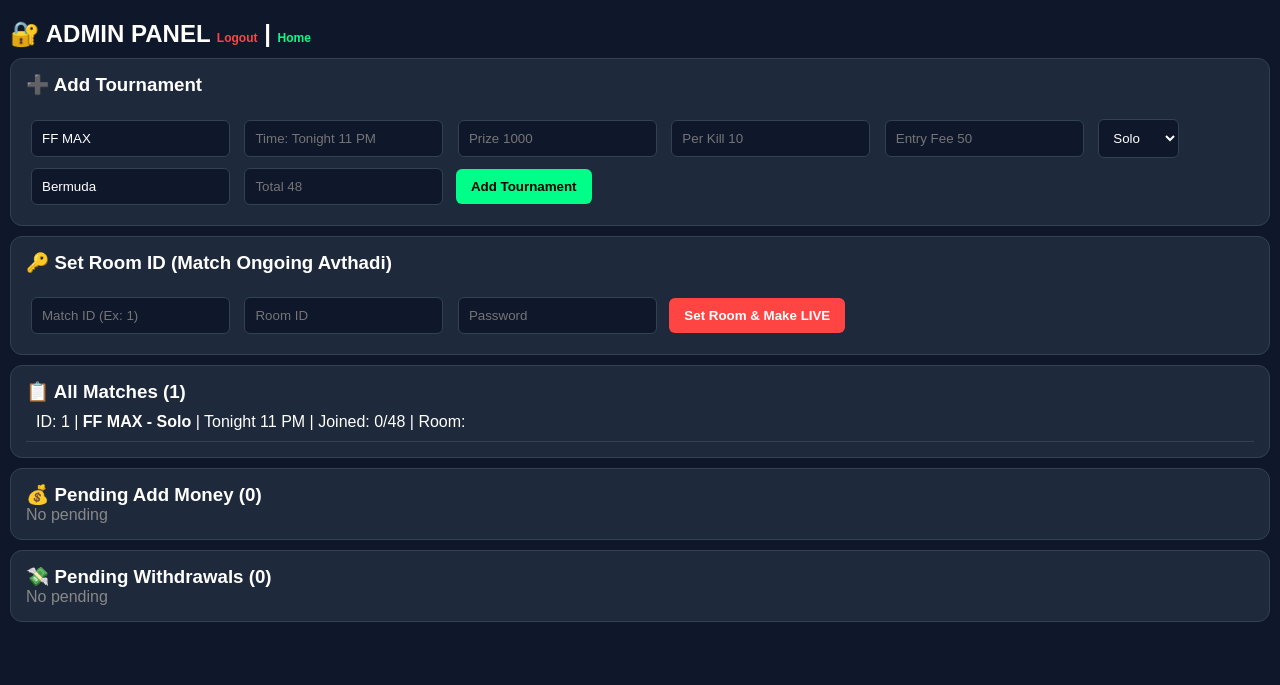
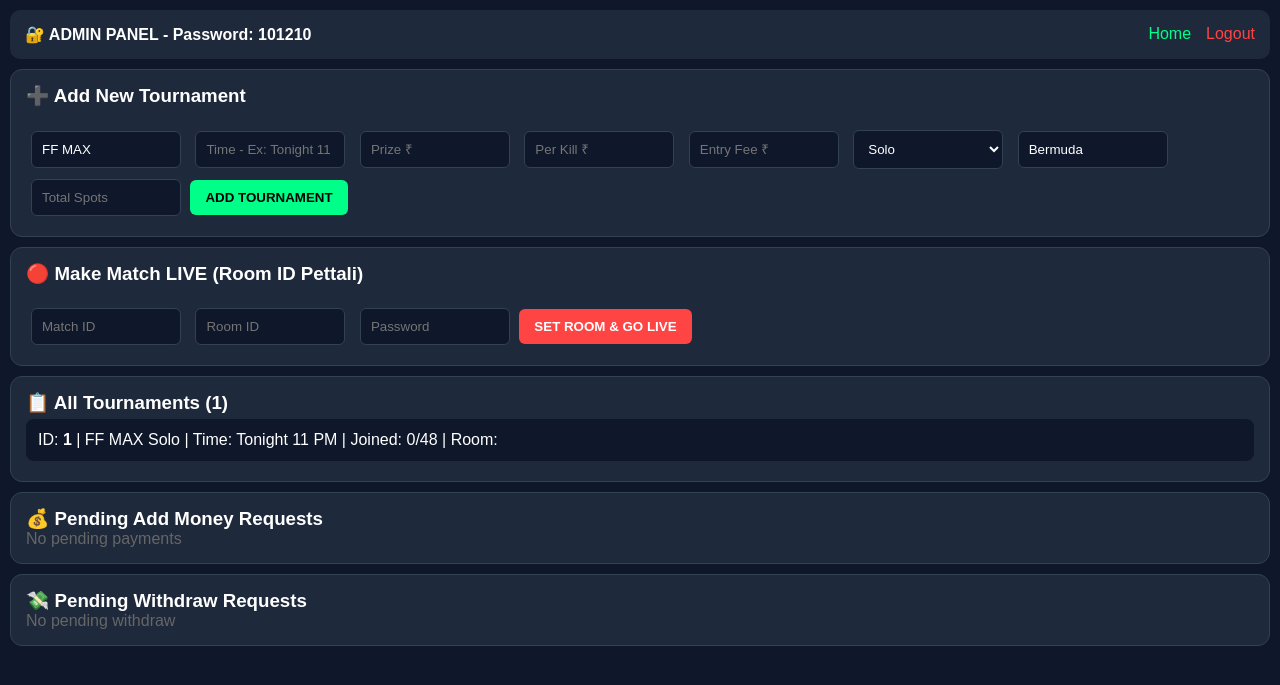
Before and after one commit to kothapallisravankumar05-art/sd-tournments, a Flask app: page /admin in a window 1280 px wide. Shown: the top 685 px of the page. Run offline with Flask 3, Linux system fonts and the light colour scheme; the visitor is signed in with stand-in values (Sample User, id 1); data comes from the database, SQL or seed files in the repository; data that the repository does not hold is empty.

Commit message:
Update admin.html

```diff
--- a/templates/admin.html
+++ b/templates/admin.html
@@ -2,83 +2,74 @@
 <html>
 <head>
 <meta name="viewport" content="width=device-width, initial-scale=1">
-<title>ADMIN PANEL</title>
+<title>ADMIN - SD</title>
 <style>
 *{margin:0;padding:0;box-sizing:border-box;font-family:Arial}
 body{background:#0f172a;color:#fff;padding:10px}
-h2{margin:10px 0}
+.header{background:#1e293b;padding:15px;border-radius:10px;display:flex;justify-content:space-between;margin-bottom:10px}
 .card{background:#1e293b;padding:15px;border-radius:12px;margin:10px 0;border:1px solid #334155}
-input,select{padding:10px;border-radius:6px;border:none;margin:5px;background:#0f172a;color:#fff;border:1px solid #334155}
-button{padding:10px 15px;background:#00ff88;border:none;border-radius:6px;font-weight:900;cursor:pointer;margin:3px}
+input,select{padding:10px;border-radius:6px;border:none;margin:5px;background:#0f172a;color:#fff;border:1px solid #334155;width:150px}
+button{padding:10px 15px;background:#00ff88;border:none;border-radius:6px;font-weight:900;cursor:pointer}
 .btn-red{background:#ff4444;color:#fff}
 .btn-green{background:#00ff88;color:#000}
-.item{padding:10px;border-bottom:1px solid #334155;display:flex;justify-content:space-between;align-items:center;flex-wrap:wrap}
-a{text-decoration:none}
+.item{padding:12px;background:#0f172a;margin:5px 0;border-radius:8px;display:flex;justify-content:space-between;align-items:center;flex-wrap:wrap;gap:10px}
+a{color:#00ff88;text-decoration:none}
 </style>
 </head>
 <body>
-<h2>🔐 ADMIN PANEL <a href="/admin-logout" style="color:#ff4444;font-size:12px">Logout</a> | <a href="/" style="color:#00ff88;font-size:12px">Home</a></h2>
+<div class="header">
+<b>🔐 ADMIN PANEL - Password: 101210</b>
+<div><a href="/" style="margin-right:15px">Home</a><a href="/admin-logout" style="color:#ff4444">Logout</a></div>
+</div>
 
 <div class="card">
-<h3>➕ Add Tournament</h3><br>
+<h3>➕ Add New Tournament</h3><br>
 <form method="POST">
 <input type="hidden" name="action" value="add_match">
-<input name="game" placeholder="Game: FF MAX" value="FF MAX" required>
-<input name="time" placeholder="Time: Tonight 11 PM" required>
-<input name="prize" type="number" placeholder="Prize 1000" required>
-<input name="per_kill" type="number" placeholder="Per Kill 10" required>
-<input name="fee" type="number" placeholder="Entry Fee 50" required>
+<input name="game" placeholder="FF MAX" value="FF MAX" required>
+<input name="time" placeholder="Time - Ex: Tonight 11 PM" required>
+<input name="prize" type="number" placeholder="Prize ₹" required>
+<input name="per_kill" type="number" placeholder="Per Kill ₹" required>
+<input name="fee" type="number" placeholder="Entry Fee ₹" required>
 <select name="type"><option>Solo</option><option>Duo</option><option>Squad</option></select>
-<input name="map" placeholder="Map: Bermuda" value="Bermuda" required>
-<input name="total" type="number" placeholder="Total 48" required>
-<button>Add Tournament</button>
+<input name="map" placeholder="Bermuda" value="Bermuda" required>
+<input name="total" type="number" placeholder="Total Spots" required>
+<button>ADD TOURNAMENT</button>
 </form>
 </div>
 
 <div class="card">
-<h3>🔑 Set Room ID (Match Ongoing Avthadi)</h3><br>
+<h3>🔴 Make Match LIVE (Room ID Pettali)</h3><br>
 <form method="POST">
 <input type="hidden" name="action" value="set_room">
-<input name="mid" type="number" placeholder="Match ID (Ex: 1)" required>
+<input name="mid" type="number" placeholder="Match ID" required>
 <input name="room_id" placeholder="Room ID" required>
 <input name="room_pass" placeholder="Password" required>
-<button class="btn-red">Set Room & Make LIVE</button>
+<button class="btn-red">SET ROOM & GO LIVE</button>
 </form>
 </div>
 
 <div class="card">
-<h3>📋 All Matches ({{matches|length}})</h3>
+<h3>📋 All Tournaments ({{matches|length}})</h3>
 {% for m in matches %}
-<div class="item">
-<div>ID: {{m.id}} | <b>{{m.game}} - {{m.type}}</b> | {{m.time}} | Joined: {{m.joined}}/{{m.total}} | Room: <b style="color:#00ff88">{{m.room_id}} {{m.room_pass}}</b></div>
-</div>
+<div class="item"><span>ID: <b>{{m.id}}</b> | {{m.game}} {{m.type}} | Time: {{m.time}} | Joined: {{m.joined}}/{{m.total}} | Room: <b style="color:#00ff88">{{m.room_id}} {{m.room_pass}}</b></span></div>
 {% endfor %}
 </div>
 
 <div class="card">
-<h3>💰 Pending Add Money ({{pending_payments|length}})</h3>
-{% if pending_payments|length == 0 %}<p style="color:#888">No pending</p>{% endif %}
+<h3>💰 Pending Add Money Requests</h3>
+{% if pending_payments|length==0 %}<p style="color:#666">No pending payments</p>{% endif %}
 {% for p in pending_payments %}
-<div class="item">
-<div>Pay ID: {{p[0]}} | Phone: {{p[1]}} | Amount: ₹{{p[2]}} | UTR: {{p[3]}}</div>
-<a href="/admin/approve_payment/{{p[0]}}"><button class="btn-green">Approve & Add Money</button></a>
-</div>
+<div class="item"><span>Phone: {{p[1]}} | Amount: ₹{{p[2]}} | UTR: {{p[3]}}</span><a href="/admin/approve_payment/{{p[0]}}"><button class="btn-green">Approve</button></a></div>
 {% endfor %}
 </div>
 
 <div class="card">
-<h3>💸 Pending Withdrawals ({{pending_withdraws|length}})</h3>
-{% if pending_withdraws|length == 0 %}<p style="color:#888">No pending</p>{% endif %}
+<h3>💸 Pending Withdraw Requests</h3>
+{% if pending_withdraws|length==0 %}<p style="color:#666">No pending withdraw</p>{% endif %}
 {% for w in pending_withdraws %}
-<div class="item">
-<div>W ID: {{w[0]}} | Phone: {{w[1]}} | Amount: ₹{{w[2]}} | UPI: {{w[3]}}</div>
-<div>
-<a href="/admin/approve_withdraw/{{w[0]}}"><button class="btn-green">Paid</button></a>
-<a href="/admin/reject_withdraw/{{w[0]}}"><button class="btn-red">Reject & Refund</button></a>
-</div>
-</div>
+<div class="item"><span>Phone: {{w[1]}} | Amount: ₹{{w[2]}} | UPI: {{w[3]}}</span><div><a href="/admin/approve_withdraw/{{w[0]}}"><button class="btn-green">Paid</button></a><a href="/admin/reject_withdraw/{{w[0]}}"><button class="btn-red">Reject</button></a></div></div>
 {% endfor %}
 </div>
-
 </body>
 </html>
```
